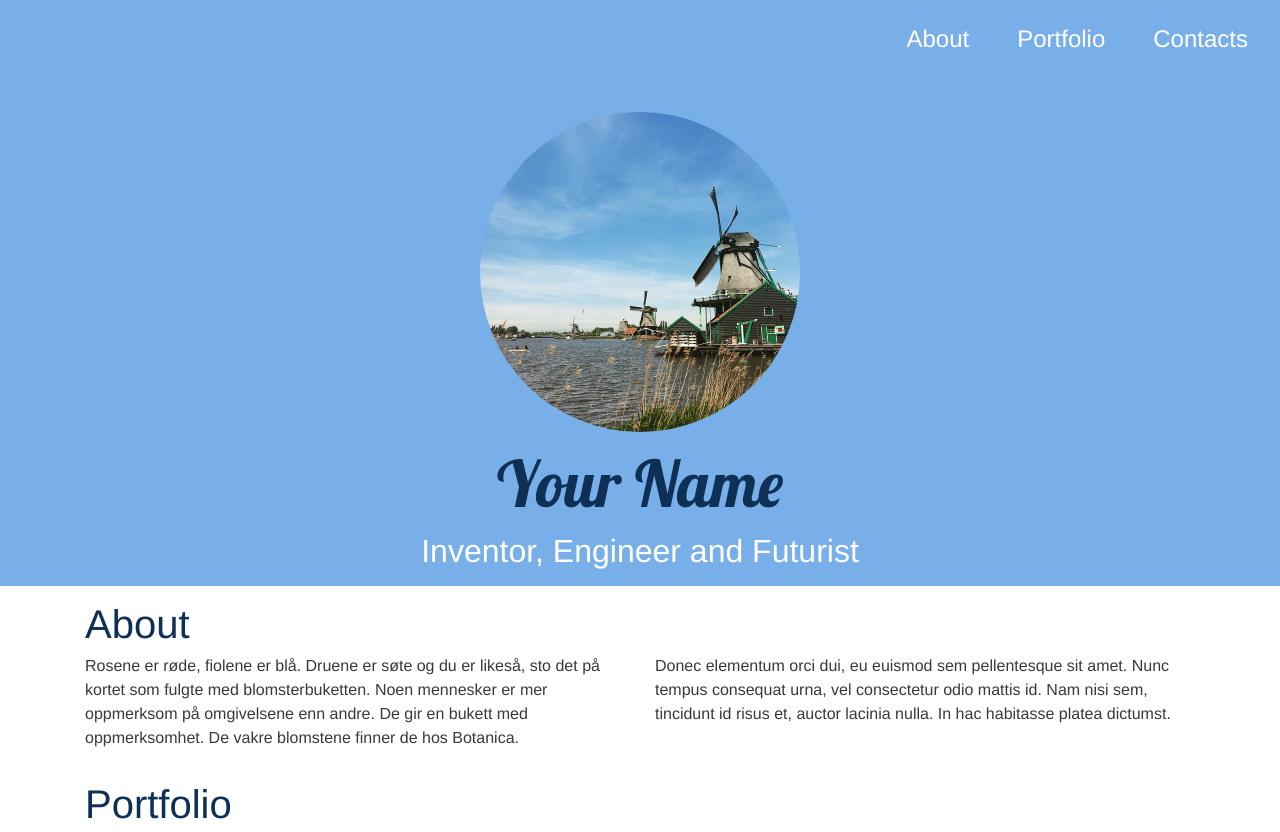
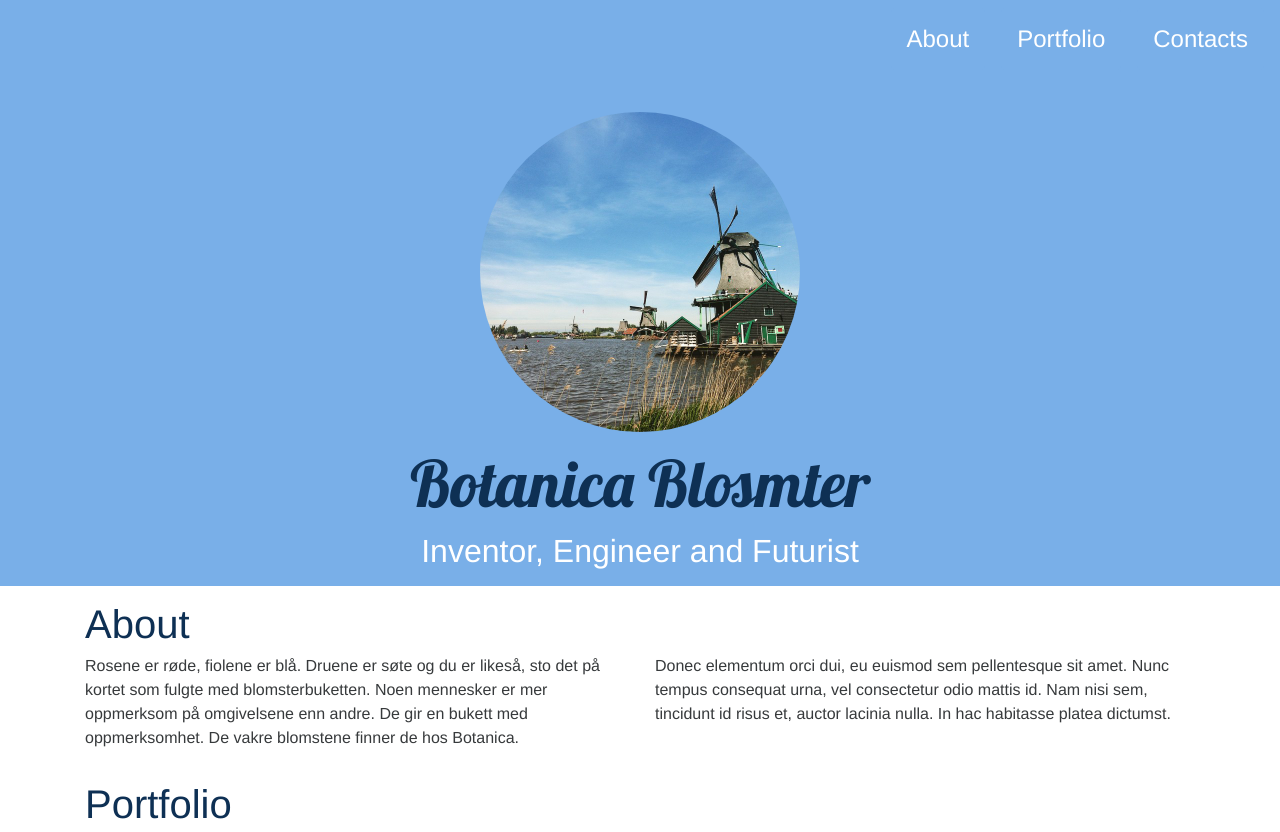
Before and after one commit to kmhuglen/BotanicaJekyll, a Jekyll site: the page built from index.html, in a window 1280 px wide and 1400 px high. Shown: the top 832 px of the window. Built offline with Jekyll 4.4.1, drawn with Linux system fonts in a browser that asks for light colours; nearby versions of some CDN libraries; some of the changed text lies outside the part shown; grey boxes are pictures that could not be loaded.

Commit message:
Config changes

```diff
--- a/_config.yml
+++ b/_config.yml
@@ -1,14 +1,14 @@
 # Site settings
 # in the templates available like {{ site.myvariable }}.
 title: Clean portfolio theme for Jekyll powered by Bootstrap 4.
-email: your-email@domain.com
-brand: Your Name
+email: botanica@interflora.no
+brand: Botanica Blosmter
 headline: Inventor, Engineer and Futurist
 description: > # this means to ignore newlines until "baseurl:"
   New Site
 baseurl: "" # the subpath of your site, e.g. /blog
-url: "http://example.com" # the base hostname & protocol for your site
-copyright: 2016 Whatever Company, Inc. All Rights Reserved.
+url: "https://www.botanica.no" # the base hostname & protocol for your site
+copyright: 2016 Botanica Blomster AS. All Rights Reserved.
 
 # Build settings
 markdown: kramdown
@@ -17,8 +17,8 @@ markdown: kramdown
 snapwidget: 247552
 
 # Contacts
-email: your.name@gmail.com
-phone: +1-800-555-2016
+email: botanica@interflora.no
+phone: 55 31 04 08
 
 # Tracking
-googleAnalitycsID: UA-83933844-1
+googleAnalitycsID: UA-86558255-1
```
